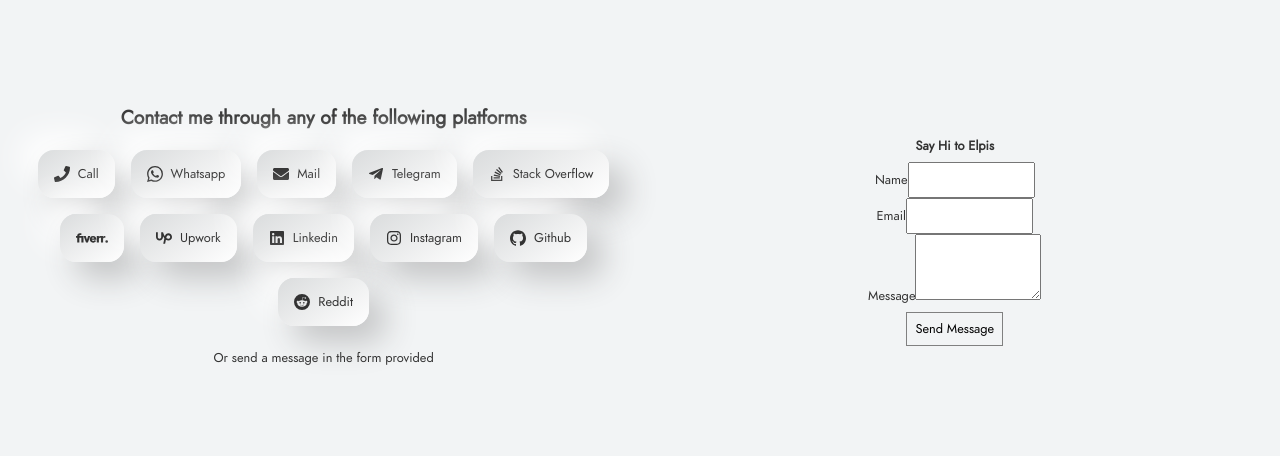
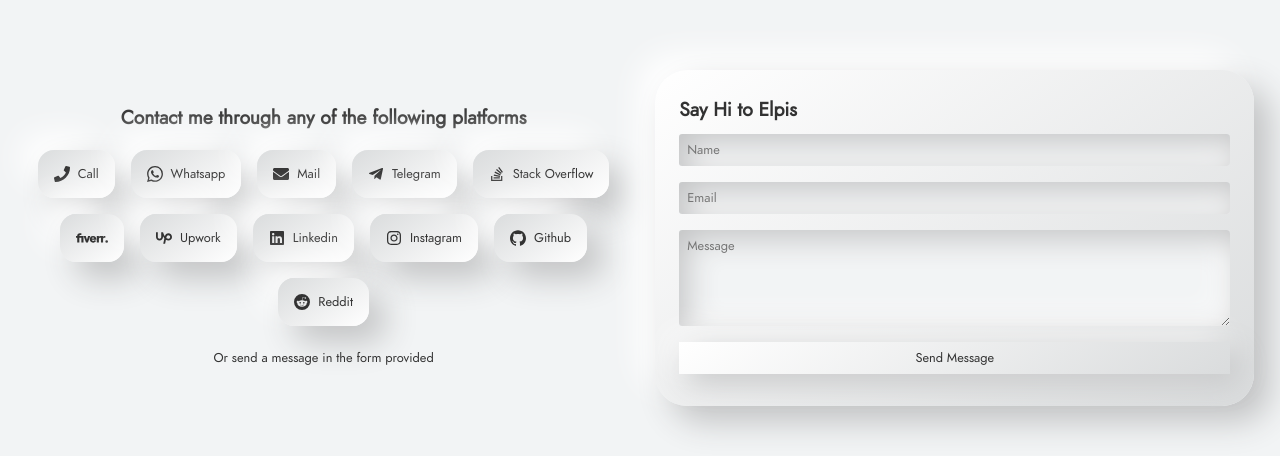
Before and after one commit to Elpis-alpha/My-Portfolio, a Next.js app: page /contact in a window 1280 px wide. Shown: the part 250-706 px from the top of the page. Built offline with nearby package versions, Linux system fonts and the light colour scheme.

Commit message:
contact-full

```diff
--- a/source/components/contact/ContactPage.js
+++ b/source/components/contact/ContactPage.js
@@ -6,8 +6,16 @@ import { FaPhone, FaEnvelope, FaTelegramPlane, FaStackOverflow, FaLinkedin, FaIn
 
 import { SiFiverr, SiUpwork, SiTwitter, SiGithub, SiWhatsapp, SiReddit } from "react-icons/si"
 
+import { useDispatch, useSelector } from "react-redux"
+
+import { setEmail, clearAll, setMessage, setName } from "../../store/slice/emailSlice"
+
 
 const ContactPage = () => {
+
+  const dispatch = useDispatch()
+
+  const { name, email, message } = useSelector(store => store.email)
 
   return (
 
@@ -19,7 +27,7 @@ const ContactPage = () => {
 
         <div className="all-plat">
 
-          <div className="plat-item" dataInfo="Phone Line">
+          <div className="plat-item" datainfo="Phone Line">
 
             <a href={"tel:" + social.phoneLine} title="Phone Line" target="_blank" rel="noopener noreferrer">
 
@@ -31,7 +39,7 @@ const ContactPage = () => {
 
           </div>
 
-          <div className="plat-item" dataInfo="Whatsapp Link">
+          <div className="plat-item" datainfo="Whatsapp Link">
 
             <a href={social.whatsapp} title="Whatsapp Link" target="_blank" rel="noopener noreferrer">
 
@@ -43,7 +51,7 @@ const ContactPage = () => {
 
           </div>
 
-          <div className="plat-item" dataInfo="Email Link">
+          <div className="plat-item" datainfo="Email Link">
 
             <a href={"mailto:" + social.email} title="Email Link" target="_blank" rel="noopener noreferrer">
 
@@ -55,7 +63,7 @@ const ContactPage = () => {
 
           </div>
 
-          <div className="plat-item" dataInfo="Telegram Link">
+          <div className="plat-item" datainfo="Telegram Link">
 
             <a href={social.telegram} title="Telegram Link" target="_blank" rel="noopener noreferrer">
 
@@ -67,7 +75,7 @@ const ContactPage = () => {
 
           </div>
 
-          <div className="plat-item" dataInfo="Stack Overflow Link">
+          <div className="plat-item" datainfo="Stack Overflow Link">
 
             <a href={social.stackOverflow} title="Stack Overflow Link" target="_blank" rel="noopener noreferrer">
 
@@ -79,7 +87,7 @@ const ContactPage = () => {
 
           </div>
 
-          <div className="plat-item" dataInfo="Fiverr Link">
+          <div className="plat-item" datainfo="Fiverr Link">
 
             <a href={social.fiverr} title="Fiverr Link" target="_blank" rel="noopener noreferrer">
 
@@ -91,7 +99,7 @@ const ContactPage = () => {
 
           </div>
 
-          <div className="plat-item" dataInfo="Upwork Link">
+          <div className="plat-item" datainfo="Upwork Link">
 
             <a href={social.upwork} title="Upwork Link" target="_blank" rel="noopener noreferrer">
 
@@ -103,7 +111,7 @@ const ContactPage = () => {
 
           </div>
 
-          <div className="plat-item" dataInfo="Linkedin Link">
+          <div className="plat-item" datainfo="Linkedin Link">
 
             <a href={social.linkedin} title="Linkedin Link" target="_blank" rel="noopener noreferrer">
 
@@ -115,7 +123,7 @@ const ContactPage = () => {
 
           </div>
 
-          <div className="plat-item" dataInfo="Instagram Link">
+          <div className="plat-item" datainfo="Instagram Link">
 
             <a href={social.instagram} title="Instagram Link" target="_blank" rel="noopener noreferrer">
 
@@ -127,9 +135,9 @@ const ContactPage = () => {
 
           </div>
 
-          {/* <div className="plat-item" dataInfo="Twitter Link">
+          {/* <div className="plat-item" datainfo="Twitter Link">
 
-            <a href={social.twitter} title="{/* <div className="plat-item" dataInfo="Twitter Link">" target="_blank" rel="noopener noreferrer">
+            <a href={social.twitter} title="Twitter Link" target="_blank" rel="noopener noreferrer">
 
               <div className="icon"><SiTwitter size="1rem" /></div>
 
@@ -139,7 +147,7 @@ const ContactPage = () => {
 
           </div> */}
 
-          <div className="plat-item" dataInfo="Github Link">
+          <div className="plat-item" datainfo="Github Link">
 
             <a href={social.github} title="Github Link" target="_blank" rel="noopener noreferrer">
 
@@ -151,7 +159,7 @@ const ContactPage = () => {
 
           </div>
 
-          <div className="plat-item" dataInfo="Reddit Link">
+          <div className="plat-item" datainfo="Reddit Link">
 
             <a href={social.reddit} title="Reddit Link" target="_blank" rel="noopener noreferrer">
 
@@ -171,37 +179,31 @@ const ContactPage = () => {
 
       <section className="contact-form">
 
-        <div className="intro">
+        <div className="form-hol">
 
-          <h1>Say Hi to Elpis</h1>
+          <div className="intro">
 
-        </div>
+            <h1>Say Hi to Elpis</h1>
 
-        <div className="cont">
+          </div>
 
           <form>
 
             <div className="form-pack">
 
-              <label htmlFor="elp-port-name">Name</label>
-
-              <input type="text" id="elp-port-name" name="elp-port-name" />
+              <input type="text" id="elp-port-name" name="elp-port-name" placeholder="Name" required value={name} onInput={e => dispatch(setName(e.target.value))} />
 
             </div>
 
             <div className="form-pack">
 
-              <label htmlFor="elp-port-email">Email</label>
-
-              <input type="email" id="elp-port-email" name="elp-port-email" />
+              <input type="email" id="elp-port-email" name="elp-port-email" placeholder="Email" required value={email} onInput={e => dispatch(setEmail(e.target.value))} />
 
             </div>
 
             <div className="form-pack">
 
-              <label htmlFor="elp-port-msg">Message</label>
-
-              <textarea name="elp-port-msg" id="elp-port-msg"></textarea>
+              <textarea name="elp-port-msg" id="elp-port-msg" placeholder="Message" required value={message} onInput={e => dispatch(setMessage(e.target.value))}></textarea>
 
             </div>
 
@@ -230,7 +232,7 @@ const ContactPageStyle = styled.div`
   animation: opacity 1s 1;
   display: flex;
   align-items: center;
-  flex-wrap: nowrap;
+  flex-wrap: wrap;
   flex: 1;
 
   section{
@@ -297,16 +299,69 @@ const ContactPageStyle = styled.div`
       display: flex;
       align-items: center;
       justify-content: center;
-      text-align: center;
       flex-direction: column;
 
-      h2{
-        font-size: 1.2rem;
-        padding-bottom: 0.5rem;
+      .form-hol{
+        background: linear-gradient(145deg, #ffffff, #dadcdd);
+        box-shadow:  16px 16px 33px #c2c3c4, -16px -16px 33px #ffffff;
+        padding: 1.5rem;
+        border-radius: 2rem;
+        width: 100%;
+
+        .intro{
+          font-size: 1.2rem;
+        }
+
+        form{
+
+          .form-pack{
+            padding: 0.5rem 0;
+
+            input, textarea{
+              width: 100%;
+              border: 0 none;
+              outline: 0 none;
+              padding: 0 .5rem;
+              background: #f2f4f5;
+              box-shadow: inset 8px 8px 31px #c2c3c4, inset -8px -8px 31px #ffffff;
+              border-radius: 0.2rem;
+              display: block;
+            }
+
+            textarea{
+              height: 6rem;
+            }
+
+            &.end{
+
+              button{
+                border: 0 none;
+                background-color: royalblue;
+                width: 100%;
+                background: linear-gradient(145deg, #ffffff, #dadcdd);
+                box-shadow:  8px 8px 31px #c2c3c4, -8px -8px 31px #ffffff;
+                color: inherit;
+                transition: color .5s;
+
+                &:hover{
+                  color: purple;
+                }
+              }
+            }
+          }
+        }
       }
+    }
 
-      & > p{
-        padding-top: .5rem;
+    @media screen and (max-width: 800px) {
+
+      width: 100%;
+
+      &.contact-form{
+
+        .form-hol{
+          width: 70%;
+        }
       }
     }
   }
--- /dev/null
+++ b/source/store/slice/emailSlice.js
@@ -0,0 +1,54 @@
+import { createSlice } from '@reduxjs/toolkit'
+
+
+const displaySlice = createSlice({
+
+  name: "email",
+
+  initialState: {
+
+    name: "",
+
+    email: "",
+
+    message: ""
+
+  },
+
+  reducers: {
+
+    setName: (state, { payload }) => {
+
+      state.name = payload
+
+    },
+
+    setEmail: (state, { payload }) => {
+
+      state.email = payload
+
+    },
+
+    setMessage: (state, { payload }) => {
+
+      state.message = payload
+
+    },
+
+    clearAll: (state) => {
+
+      state.message = ""
+
+      state.email = ""
+
+      state.name = ""
+
+    },
+
+  }
+
+})
+
+export default displaySlice.reducer;
+
+export const { setEmail, clearAll, setMessage, setName } = displaySlice.actions
--- a/source/store/store.js
+++ b/source/store/store.js
@@ -3,6 +3,8 @@ import { configureStore } from "@reduxjs/toolkit";
 import messagesSlice from "./slice/messagesSlice";
 
 import displaySlice from "./slice/displaySlice";
+
+import emailSlice from "./slice/emailSlice";
 
 
 const store = configureStore({
@@ -11,7 +13,9 @@ const store = configureStore({
 
     messages: messagesSlice,
 
-    display: displaySlice
+    display: displaySlice,
+
+    email: emailSlice,
 
   }
 
```
